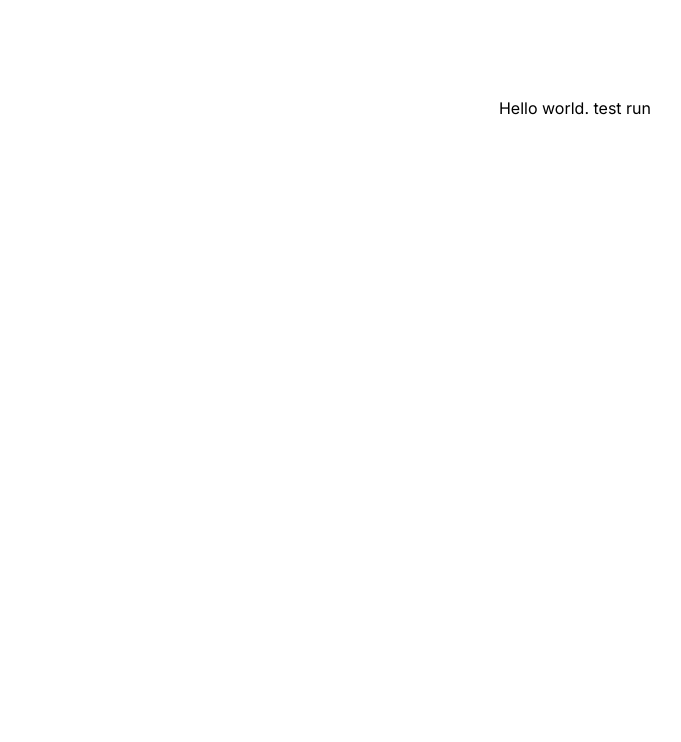
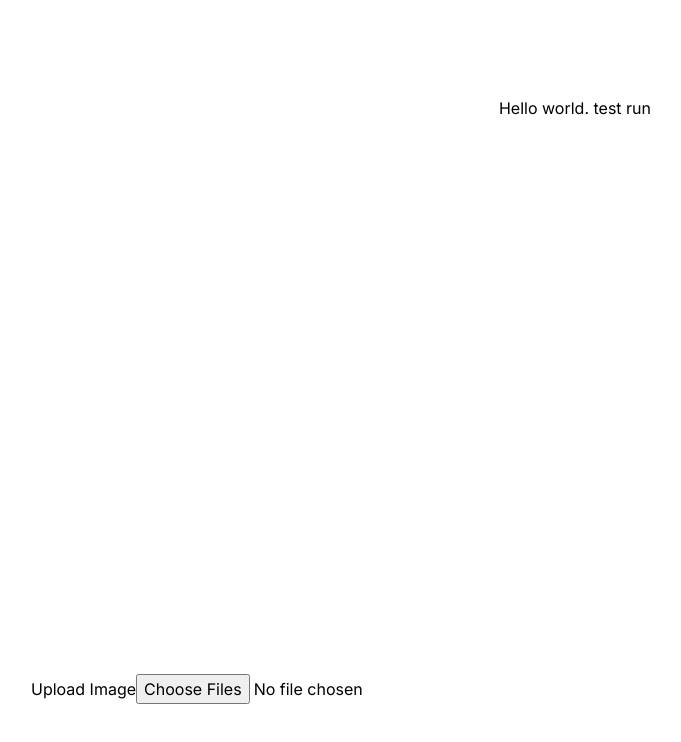
Before and after one commit to Bifrost-Builders/MyndaAlbum-appid, a Next.js app in the folder my-app/: page / in a window 1280 px wide. Shown: the top 742 px of the page, without its empty margins (65-746 px from the left). Built offline with nearby package versions, Linux system fonts and the light colour scheme.

Commit message:
imageUploadTengingVidPage

```diff
--- /dev/null
+++ b/my-app/src/app/imageUpload.tsx
@@ -0,0 +1,30 @@
+import React, { useState } from 'react';
+
+const ImageUpload = () => {
+  const [images, setImages] = useState<string[]>([]);
+
+  const handleFileChange = (event: React.ChangeEvent<HTMLInputElement>) => {
+    const files = event.target.files;
+
+    if (files) {
+      const newImages = Array.from(files).map(file => URL.createObjectURL(file));
+      setImages(prevImages => [...prevImages, ...newImages]);
+    }
+  }
+
+  return (
+    <div className="container">
+      <div className="card">
+        <div id="image-container">
+          {images.map((image, index) => (
+            <img key={index} src={image} alt={`Uploaded Image ${index}`} />
+          ))}
+        </div>
+        <label htmlFor="input-file">Upload Image</label>
+        <input type="file" accept="image/jpeg, image/png, image/jpg" id="input-file" multiple onChange={handleFileChange} />
+      </div>
+    </div>
+  );
+}
+
+export default ImageUpload;
--- a/my-app/src/app/page.tsx
+++ b/my-app/src/app/page.tsx
@@ -1,9 +1,11 @@
+import ImageUpload from "./imageUpload";
 
 export default function Home() {
   return (
     <main className="flex min-h-screen flex-col items-center justify-between p-24">
 
       <h1>Hello world. test run</h1>
+      <ImageUpload/>
 
     </main>
   );
```
